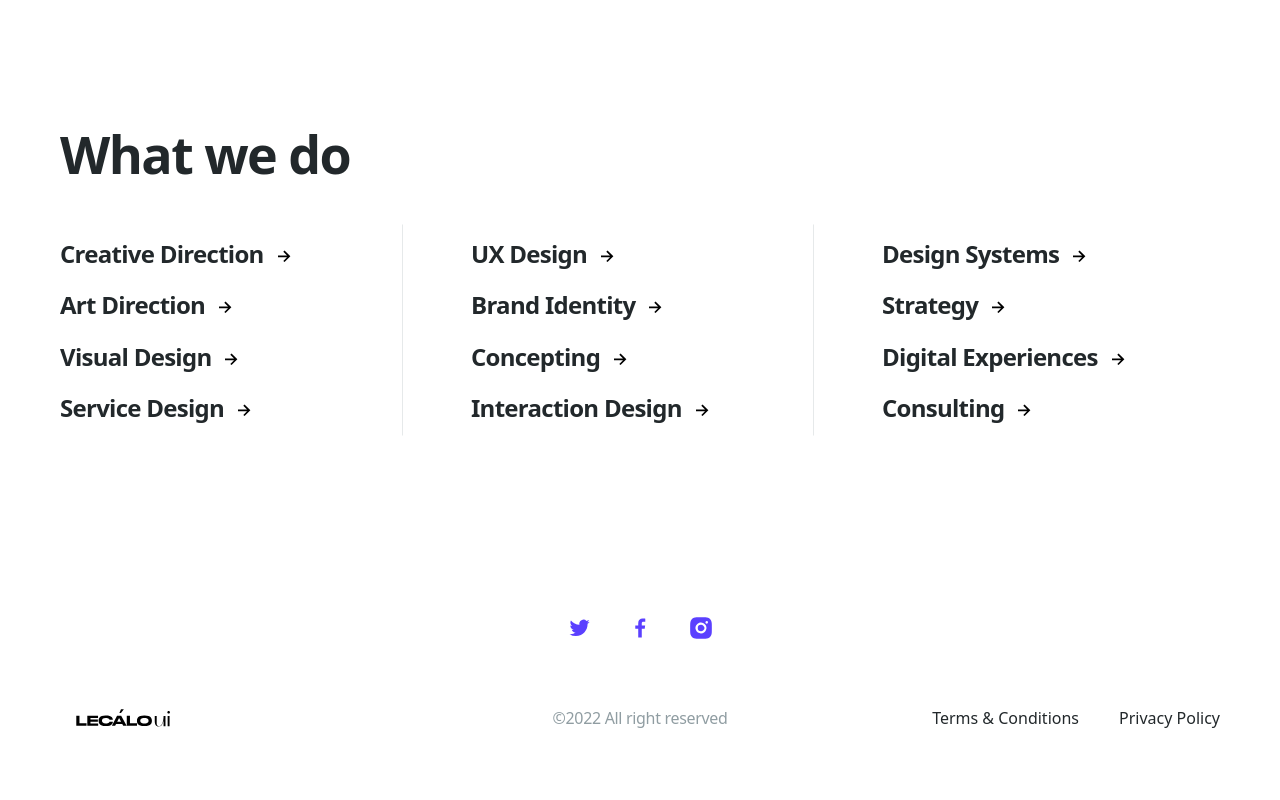
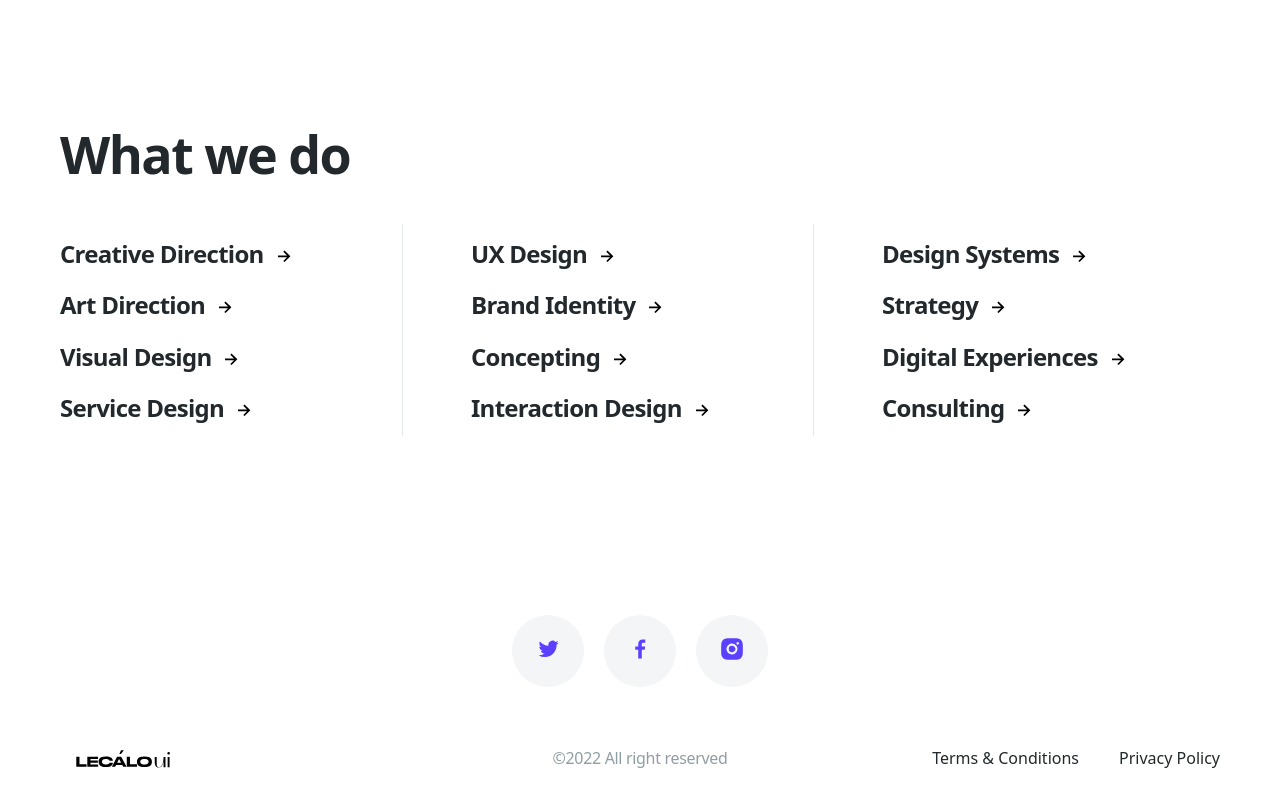
Before and after one commit to maryna989/bytehive-assignment, a website built with Vite: page src/index.html in a window 1280 px wide. Shown: the part 2506-3306 px from the top of the page. Before the commit the page ends 3265 px from the top, so only its background shows below. Built offline with nearby package versions, Linux system fonts and the light colour scheme.

Commit message:
add styles for social icons in footer

```diff
--- a/src/css/footer.css
+++ b/src/css/footer.css
@@ -6,9 +6,20 @@
   gap: 60px;
 }
 
-/* .soc-icon-footer {
+.soclist-icons-footer {
+  gap: 20px;
+}
 
-} */
+.footer-soc-item {
+  display: flex;
+  align-items: center;
+  justify-content: center;
+  width: 72px;
+  height: 72px;
+  border-radius: 50%;
+
+  background-color: #f3f5f6;
+}
 
 .items-footer {
   display: flex;
```
